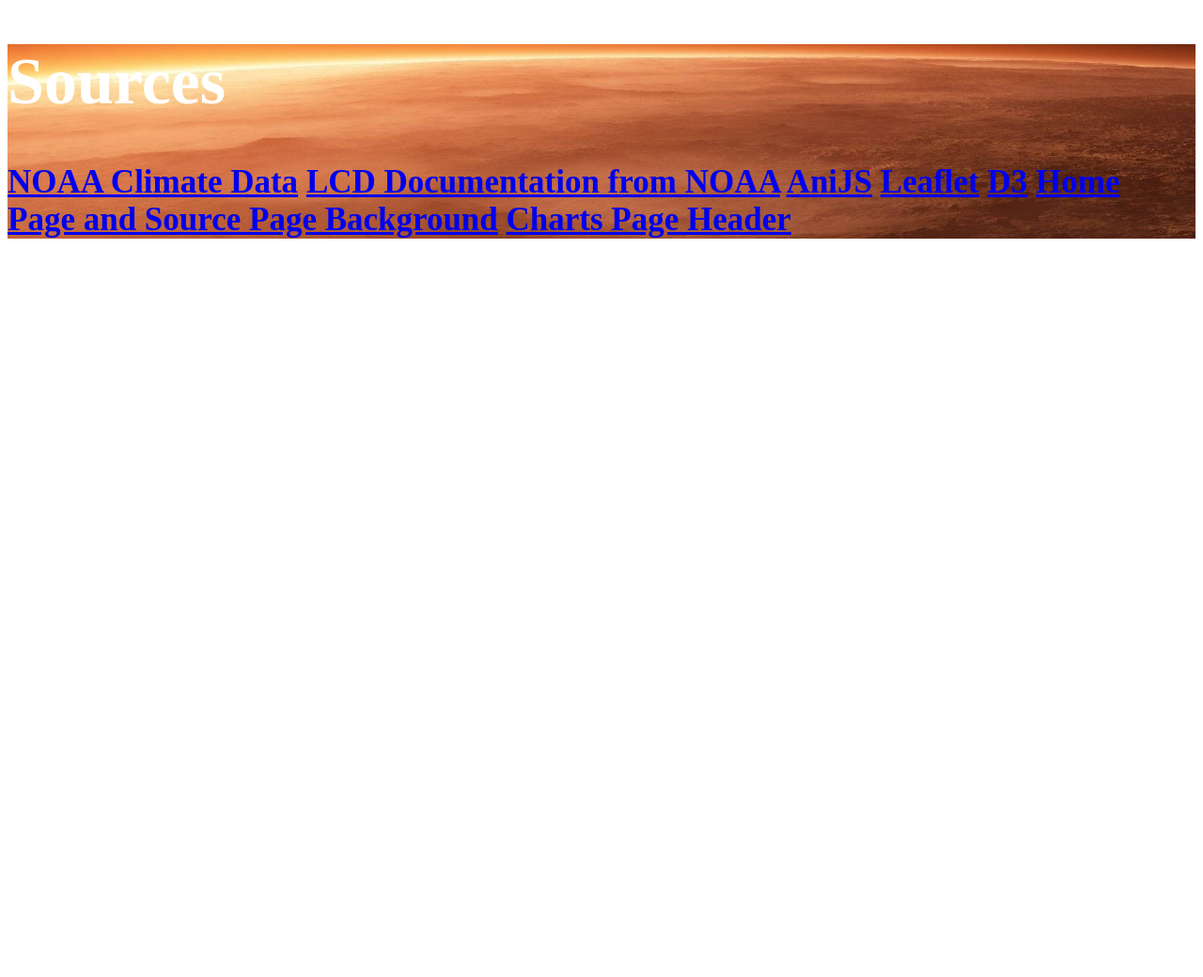
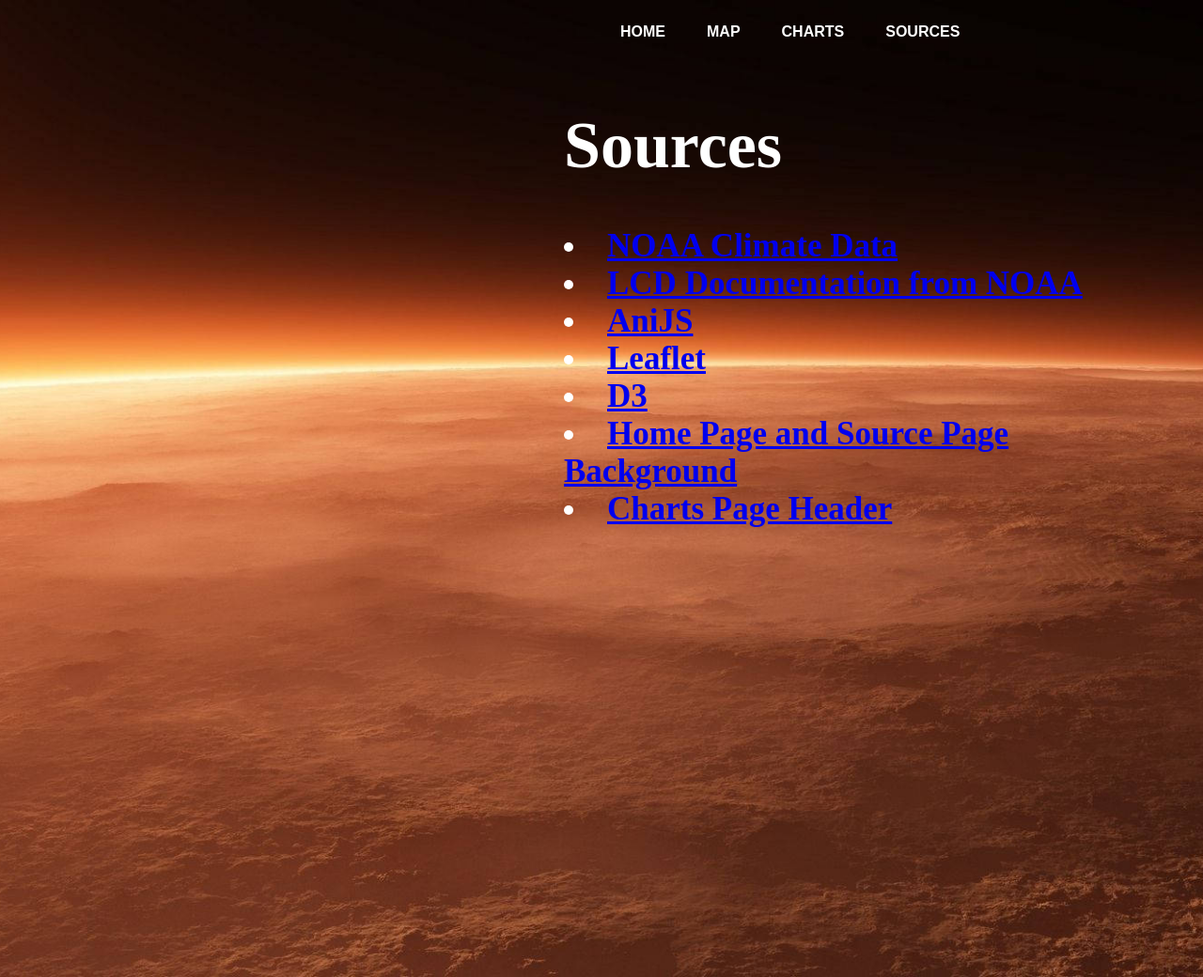
Before and after one commit to StevenTHG/Beverages-Project-3, a Flask app: template javascript/js/templates/sources.html in a window 1280 px wide. Shown: the whole page at 94% size. Before the commit the page ends 254 px from the top, so only its background shows below. Run offline with Flask 2, Linux system fonts and the light colour scheme; the template is opened without the code that fills it, so the values that code supplies are empty; parts of the project's set-up code (start-up, migrations or seed data) failed here and were passed over.

Commit message:
upload updated

```diff
--- a/javascript/js/static/sources.css
+++ b/javascript/js/static/sources.css
@@ -1,8 +1,68 @@
 
-.title{
+
+html,
+body
+{
+
+    height: 100%;
+    width: 100%;
+    padding: 0;
+    margin: 0 auto;
+  }
+.main{
+
   background-image: url("static/temperature-background.jpg");
   background-position: center;
   background-size: cover;
+  width: 100%;
+  height: 130vh;
+  }
+
+  .menu::after{
+    content:"";
+    clear:both;
+    display:table;
+  }
+
+  .navbar{
+    width: 1200px;
+    height: 70px;
+  }
+
+  .menu{
+    width: 600px;
+    float: right;
+    height: 99px;
+    position: relative;
+    z-index: 10;
+  }
+
+  ul{
+    list-style: none;
+    padding: 1;
+    margin: 0;
+  }
+
+  ul li{
+    display: inline-block
+  }
+
+  ul li a{
+    text-decoration: none;
+    color: #fff;
+    display: block;
+    padding: 25px 20px;
+    font-family: Arial;
+    font-weight: bold;
+    transition: 0.2s ease-in-out;
+  }
+
+  ul li a:hover{
+    color: #ff7200;
+  }
+
+  .title{
+
     width: 100%;
     color: #fff;
     font-size: 35px;
@@ -12,9 +72,11 @@
     height: auto
     }
 
+
+
   .links{
     display: block;
-        text-align: center;
+    text-align: left;
     color: #fff;
     font-size: 35px;
     font-family: Arial;
--- a/javascript/js/templates/sources.html
+++ b/javascript/js/templates/sources.html
@@ -10,20 +10,37 @@
     <!--Sources CSS-->
     <link rel="stylesheet" type="text/css" href="{{ url_for('static', filename='sources.css') }}">
 </head>
-<div class="title">
-    <h1>Sources</h1>
-    <div class = "links"></div>
-    <a href="https://www.ncei.noaa.gov/data/local-climatological-data/doc/LCD_documentation.pdf">NOAA Climate Data</a>
-    <a href="https://www.ncei.noaa.gov/cdo-web/">LCD Documentation from NOAA</a>
-    <a href="https://anijs.github.io/">AniJS</a>
-    <a href="https://leafletjs.com/">Leaflet</a>
-    <a href="https://d3js.org/">D3</a>
-    <a href="https://wallpapers.com/wallpapers/burning-temperature-of-the-sun-b14hsxx2jppt7gua.html">Home Page and Source Page Background</a>
-    <a href="https://tenor.com/view/weather-wind-weather-forecast-gif-17384272">Charts Page Header</a>
-</div>
-<div class="navbar"></div>
-<div class="menu"></div>
+
 <body>
-<script src="../anijs-min.js"></script>
+    <div class="main">
+        <div class="navbar">
+            <div class="menu">
+                <ul data-anijs="if: mouseover, do: bounce animated">
+                    <li> <a href="home">HOME</a></li>
+                    <li> <a href="map">MAP</a></li>
+                    <li> <a href="charts">CHARTS</a></li>
+                    <li> <a href="sources">SOURCES</a></li>
+                </ul>
+
+
+
+            <div class="title">
+                <h1>Sources</h1>
+
+
+            <div class = "links"></div>
+                <li><a href="https://www.ncei.noaa.gov/data/local-climatological-data/doc/LCD_documentation.pdf">NOAA Climate Data</a></li>
+                <li><a href="https://www.ncei.noaa.gov/cdo-web/">LCD Documentation from NOAA</a></li>
+                <li><a href="https://anijs.github.io/">AniJS</a></li>
+                <li><a href="https://leafletjs.com/">Leaflet</a></li>
+                <li><a href="https://d3js.org/">D3</a></li>
+                <li><a href="https://wallpapers.com/wallpapers/burning-temperature-of-the-sun-b14hsxx2jppt7gua.html">Home Page and Source Page Background</a></li>
+                <li><a href="https://tenor.com/view/weather-wind-weather-forecast-gif-17384272">Charts Page Header</a></li>
+            </div>
+        </div>
+    </div>
+
+
+<script src="{{url_for('static', filename='anijs-min.js')}}"></script>
 </body>
 </html>
```
Also changed, not shown: javascript/js/templates/charts.html (+15 -4 lines), javascript/js/templates/home.html (+4 -4 lines), javascript/js/templates/map.html (+87 -21 lines). Lines whose indentation alone changed are shown as unchanged.
